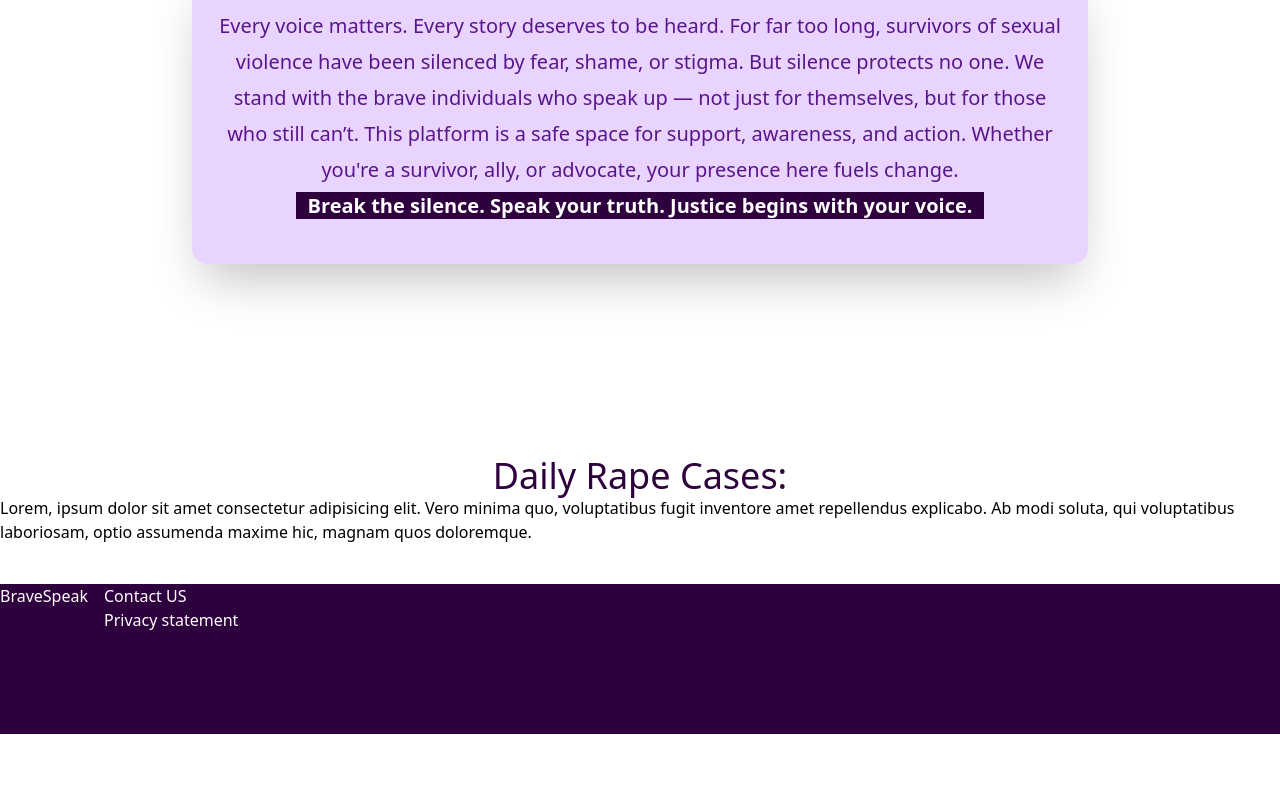
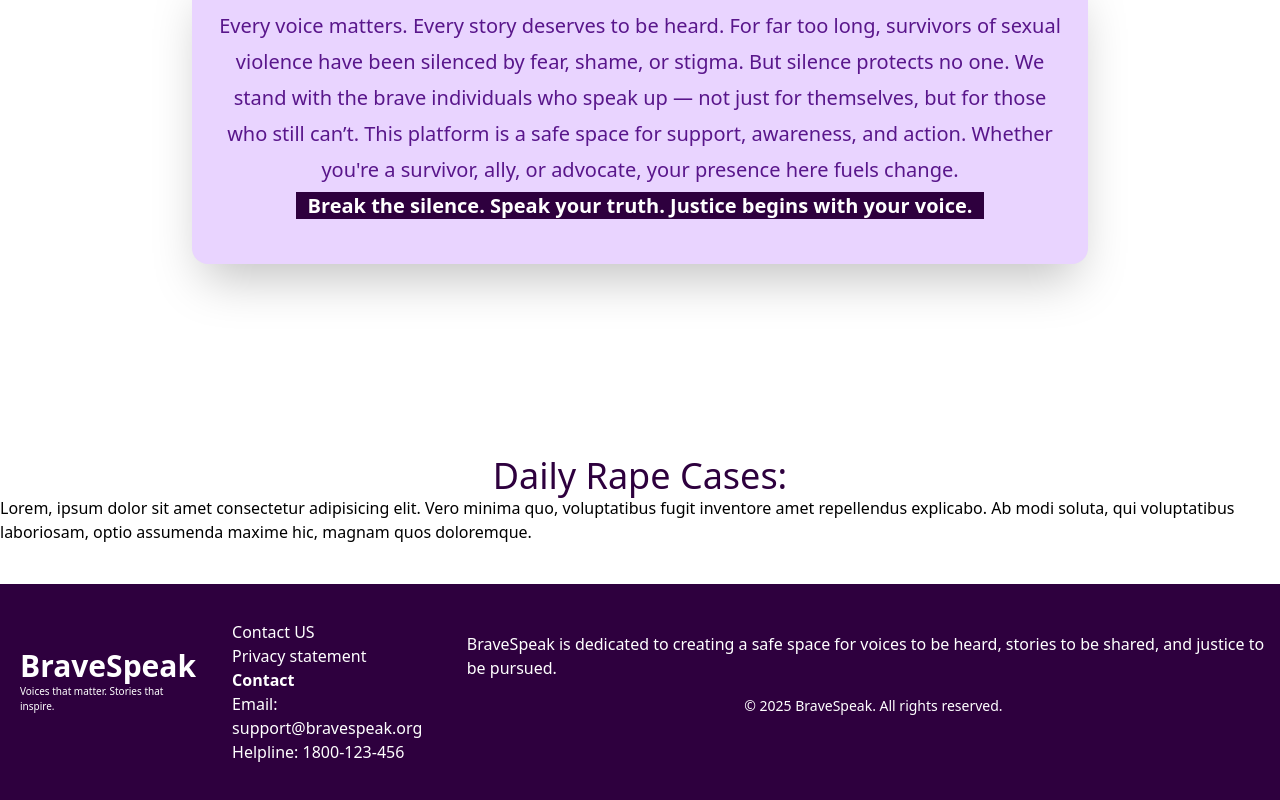
Before and after one commit to DIVYA-PAWAR-03/BraveSpeak, a React (Vite) app: page / in a window 1280 px wide. Shown: the part 686-1486 px from the top of the page. Before the commit the page ends 1420 px from the top, so only its background shows below. Built offline with nearby package versions, Linux system fonts and the light colour scheme.

Commit message:
polished footer with Tailwind classes

```diff
--- a/src/components/Footer.jsx
+++ b/src/components/Footer.jsx
@@ -3,17 +3,31 @@ import React from 'react'
 import { Link } from 'react-router-dom'
 export default function Footer(){
     return(
-        <footer className=' bg-[#2E003E] flex space-x-4 text-white mt-10 h-[150px]' >
-            <div>
+        <footer className=' bg-[#2E003E] flex space-x-4 text-white mt-10 py-6 ' >
+            <div className='px-5'>
                 <Link to={'/'}>
-                <h1>BraveSpeak</h1>
+                <h1 className='text-3xl font-bold pt-10'>BraveSpeak</h1>
                 </Link>
+                <p className='text-[10px] font-thin'>Voices that matter. Stories that inspire.</p>
 
             </div>
-            <div>
+            <div className=' font-medium py-3 '>
                 <p>Contact US</p>
                 <p>Privacy statement</p>
+                <h3 className="font-semibold">Contact</h3>
+      <p>Email: support@bravespeak.org</p>
+      <p>Helpline: 1800-123-456</p>
             </div>
+
+    <div>
+     <p className='pt-6'>
+  BraveSpeak is dedicated to creating a safe space for voices to be heard,
+  stories to be shared, and justice to be pursued.
+</p>
+<p className="text-center text-white mt-4 text-sm">
+    © {new Date().getFullYear()} BraveSpeak. All rights reserved.
+  </p>
+  </div>
         </footer>
     )
 }
```
